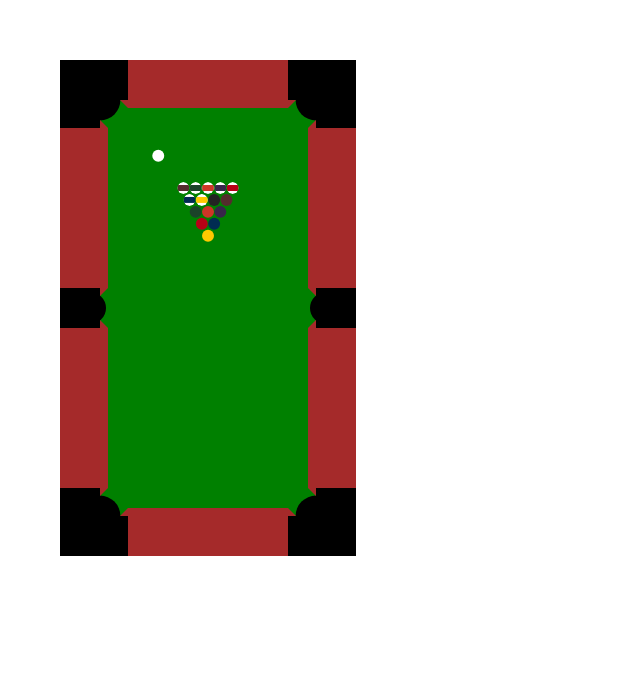
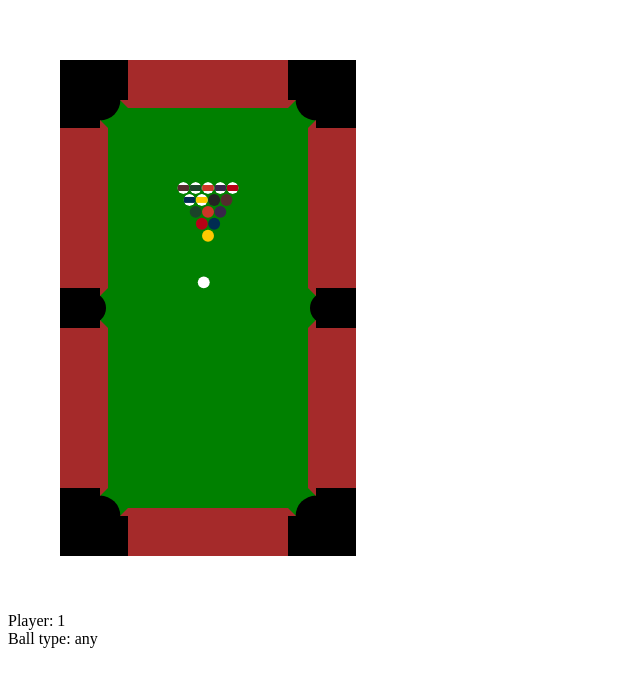
Before and after one commit to unixpickle/pool-sim, a plain HTML site: page demo_random.html in a window 1280 px wide. Shown: the whole page, without its empty margins (0-640 px from the left). Drawn offline with Linux system fonts and the light colour scheme.

Commit message:
better UI on random demo

```diff
--- a/build/poolsim.js
+++ b/build/poolsim.js
@@ -803,6 +803,8 @@
   eulerStep: eulerStep,
   rk4Step: rk4Step,
 
+  BALL_SOLID: BALL_SOLID,
+  BALL_STRIPE: BALL_STRIPE,
   Ball: Ball,
   Collision: Collision,
   Barrier: Barrier,
--- a/demo_random.html
+++ b/demo_random.html
@@ -7,6 +7,10 @@
   </head>
   <body>
     <canvas id="canvas" width="600" height="600">Upgrade your browser.</canvas>
+    <br>
+    Player: <label id="player"></label>
+    <br>
+    Ball type: <label id="ball-type"></label>
 
     <script>
     const game = new poolsim.Game();
@@ -22,19 +26,34 @@
       ctx.restore();
     }
 
+    function updateStats() {
+      document.getElementById('player').textContent = game.turn();
+      const type = game.playerType();
+      const typeStr = (type === null ? 'any' : (type === poolsim.BALL_SOLID ? 'solid' : 'stripe'));
+      document.getElementById('ball-type').textContent = typeStr;
+    }
+
     let interval;
+    let turnPause = 0;
     interval = setInterval(() => {
+      if (--turnPause > 0) {
+        return;
+      }
       if (game.winner() !== null) {
         alert('winner is ' + game.winner());
         clearInterval(interval);
         return;
       }
       if (game.actionType() === null) {
-        game.step(1 / 24);
+        if (game.step(1 / 24)) {
+          turnPause = 24;
+          return;
+        }
       } else {
         game.act(game.actionType().sample());
       }
       drawTable();
+      updateStats();
     }, 1000 / 24);
     </script>
   </body>
--- a/src/export.js
+++ b/src/export.js
@@ -4,6 +4,8 @@
   eulerStep: eulerStep,
   rk4Step: rk4Step,
 
+  BALL_SOLID: BALL_SOLID,
+  BALL_STRIPE: BALL_STRIPE,
   Ball: Ball,
   Collision: Collision,
   Barrier: Barrier,
```
